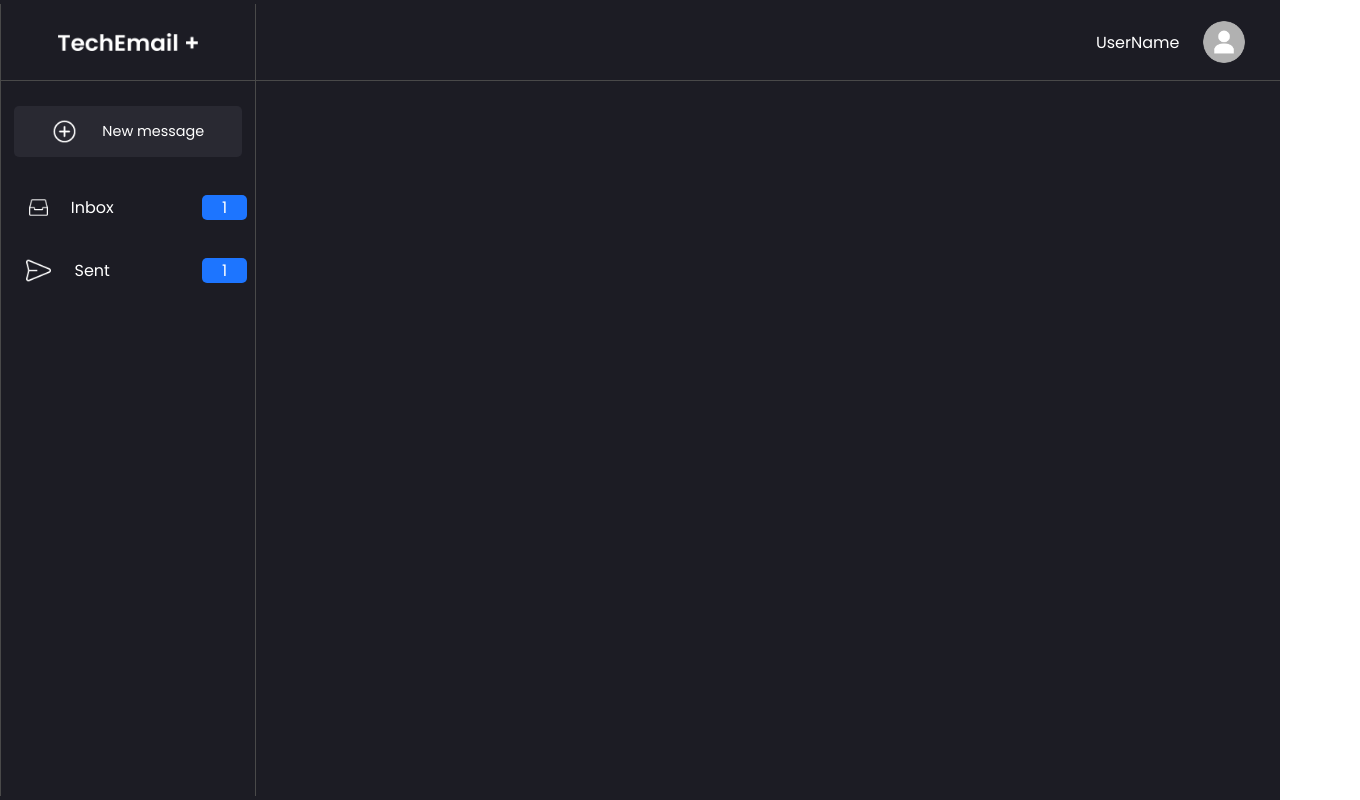
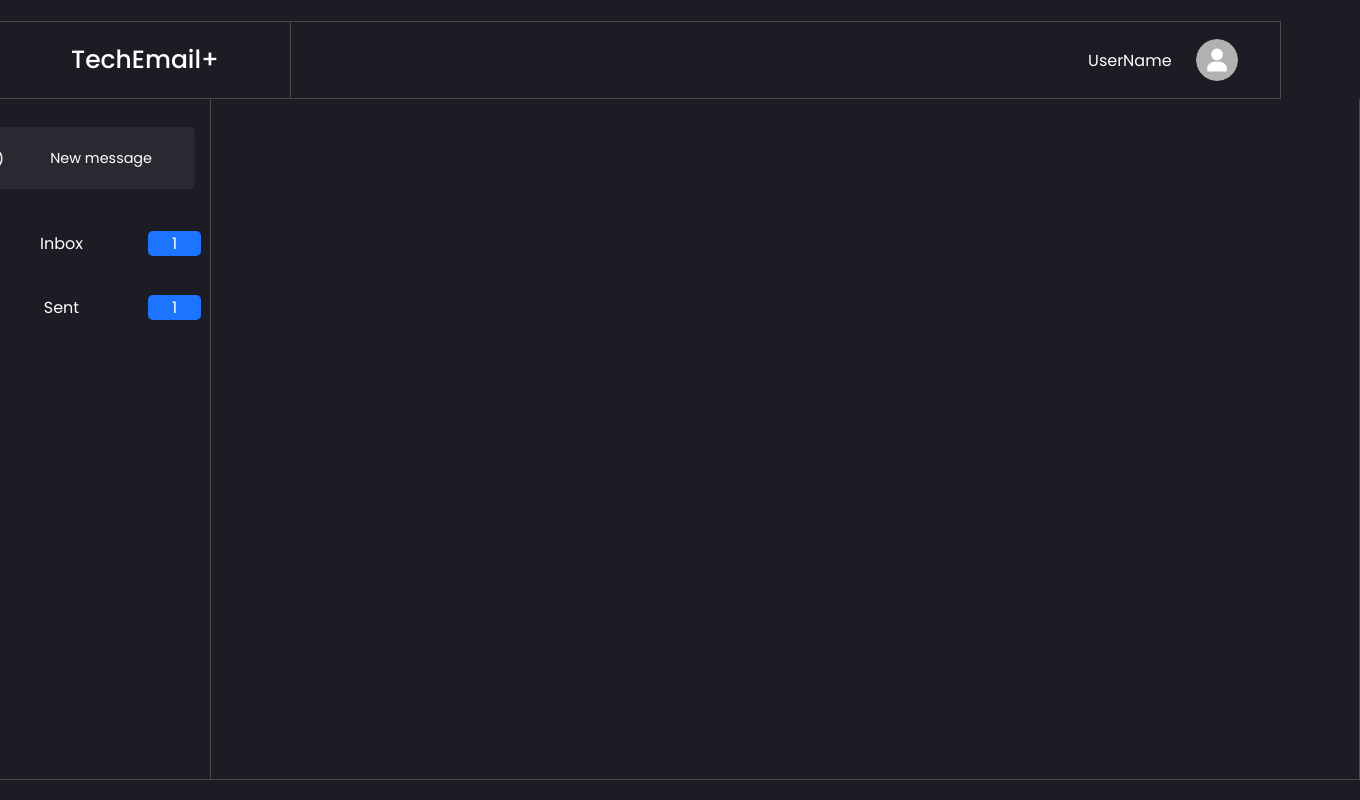
Before and after one commit to mafer23/email-client-app, a React (Vite) app in the folder front-end/: page /emailClient/dashboard in a window 1280 px wide. Shown: the whole page, 1360 px wide, since content can reach past the window. Built offline with nearby package versions, Linux system fonts and the light colour scheme.

Commit message:
cambios realizados y hechos en componentes

```diff
--- /dev/null
+++ b/front-end/src/dashboard/components/emailPanel.tsx
@@ -0,0 +1,11 @@
+import "../pages/_dashboardPage.scss";
+
+
+export const EmailPanel = () => {
+
+  return (
+    <div className="dashboardPage__emailPanel">
+
+    </div>
+  );
+}
--- /dev/null
+++ b/front-end/src/dashboard/components/navBar.tsx
@@ -0,0 +1,19 @@
+import "../pages/_dashboardPage.scss";
+//* Importing images
+import UserI from "../../images/userProfile.png"
+
+export const NavBar = () => {
+    return(
+        <nav className="dashboardPage__navContainer">
+            <span className="dashboardPage__navContainer__logoBox">
+                <p className="dashboardPage__navContainer__logoBox__logo">
+                    TechEmail+
+                </p>
+            </span>
+            <span className="dashboardPage__navContainer__identity">
+                <p>UserName</p>
+            <img src={UserI} width={50} height={50}></img>
+        </span>
+        </nav>
+    );
+};
--- /dev/null
+++ b/front-end/src/dashboard/components/navMenu.tsx
@@ -0,0 +1,32 @@
+import "../pages/_dashboardPage.scss";
+//* Importing images
+
+import addLogo from "../../images/add2.png";
+import inboxL from "../../images/inbox.png";
+import sentL from "../../images/sent.png";
+
+
+
+export const NavMenu = () =>{
+    return (
+        <div className="dashboardPage__menuContainer">
+            <button className="dashboardPage__menuContainer__createButton">
+          <img src={addLogo} width={25} height={25}></img>
+          <p>New message</p>
+        </button>
+
+        <button className="dashboardPage__menuContainer__inoutButton">
+          <img src={inboxL} width={25} height={25}></img>
+          <p>Inbox</p>
+          <p className="dashboardPage__menuContainer__notLog" >1</p>
+        </button>
+
+        <button className="dashboardPage__menuContainer__inoutButton">
+          <img src={sentL} width={25} height={25}></img>
+          <p>Sent</p>
+          <p className="dashboardPage__menuContainer__notLog" >1</p>
+        </button>
+        </div>
+
+    );
+}
--- a/front-end/src/dashboard/pages/DashboardPage.tsx
+++ b/front-end/src/dashboard/pages/DashboardPage.tsx
@@ -1,51 +1,19 @@
+import { NavBar } from "../components/Navbar";
+import { EmailPanel } from "../components/emailPanel";
+import { NavMenu } from "../components/navMenu";
 import "./_dashboardPage.scss";
-//* Importing images
-import iconLogo from "../../images/Logo.png";
-import addLogo from "../../images/add2.png";
-import inboxL from "../../images/inbox.png";
-import sentL from "../../images/sent.png";
-import UserI from "../../images/userProfile.png"
-import { useRef } from "react";
 
 
 export const DashboardPage = () => {
-  const userName = useRef<HTMLParagraphElement>(null);
-  const sentMessages = useRef<HTMLParagraphElement>(null);
-  const receivedMessages = useRef<HTMLParagraphElement>(null);
+
   return (
-    <article className="dashboardPage">
-      <section className="dashboardPage__leftContainer">
-
-        <span className="dashboardPage__leftContainer__logoBox">
-          <img src={iconLogo} className="dashboardPage__leftContainer__logoBox__logo"></img>
-        </span>
-
-        <button className="dashboardPage__leftContainer__createButton">
-          <img src={addLogo} width={25} height={25}></img>
-          <p>New message</p>
-        </button>
-
-        <button className="dashboardPage__leftContainer__inoutButton">
-          <img src={inboxL} width={25} height={25}></img>
-          <p>Inbox</p>
-          <p className="dashboardPage__leftContainer__notLog" ref={receivedMessages}>1</p>
-        </button>
-
-        <button className="dashboardPage__leftContainer__inoutButton">
-          <img src={sentL} width={25} height={25}></img>
-          <p>Sent</p>
-          <p className="dashboardPage__leftContainer__notLog" ref={sentMessages}>1</p>
-        </button>
-
+    <div className="dashboardPage">
+      <NavBar></NavBar>
+      <section className="dashboard">
+        <NavMenu></NavMenu>
+        <EmailPanel></EmailPanel>
       </section>
 
-      <section className="dashboardPage__rightContainer">
-        <span className="dashboardPage__rightContainer__identity">
-          <p ref={userName}>UserName</p>
-          <img src={UserI} width={50} height={50}></img>
-        </span>
-      </section>
-
-    </article>
+    </div>
   );
 }
--- a/front-end/src/dashboard/pages/_dashboardPage.scss
+++ b/front-end/src/dashboard/pages/_dashboardPage.scss
@@ -1,60 +1,71 @@
 @import "../../styles/settings";
 @import "../../styles/stylesGeneral";
 
+body{
+    background-color: $color6;
+}
+
+.dashboard{
+    @include DisplayFlex(center,center,row,none,0);
+    height: 85%;
+    max-width: 90em;
+
+}
+
 .dashboardPage {
-    /*
-    Dashboard is organized in 2 big sections called left and rigth container.
-    Each container is a flex column*/
     font-family: $mainFont,sans-serif;
     color:$color2;
-    width: 100vw;
+    width: 100%;
     height: 100vh;
-    background-color: $color6;
-    padding: 0;
+    max-width: 90em;
+
+    margin:auto;
     @include DisplayFlex(
         center,
         center,
-        row,
+        column,
         none,
         0
     );
-    &__leftContainer{
-        /*background-color: $color5;*/
+    &__navContainer{
+        @include DisplayFlex(center,space-between,row,none,0);
+        border:1px $color3 solid;
+        width: 100%;
+        height: 76px;
+        &__logoBox{
+            @include DisplayFlex(center,center,none,none,0);
+            border-right: 1px solid $color3;
+            position: relative;
+            height: 76px;
+            width: 290px;
+            &__logo{
+                font-size: 25px;
+                font-weight: 500;
+            }
+            padding:0;
+        }
+        &__identity {
+            @include DisplayFlex(center,flex-end,row,none,0);
+            padding-right: 3%;
+        }
+        &__identity p {
+            padding-right: 15%;
+        }
+
+    }
+
+    &__menuContainer{
         border:1px solid $color3;
-        border-right: 0px;
-        border-bottom: none;
+        width: 290px;
+        height: 100%;
         border-top: none;
-        min-width: 19%;
-        min-height: 99%;
-        /*Pendiente: ver como reacciona con el resto de cosas*/
         @include DisplayFlex(flex-start,flex-start,column,none,0);
 
-        &__logoBox{
-            @include DisplayFlex(center,center,none,none,0);
-            border: 1px solid $color3;
-            position: relative;
-            border-top: none;
-            border-left: none;
-            border-right: none;
-            height: 76px;
-
-            &__logo{
-                width: 55%;
-
-            }
-        }
-
         &__createButton{
-            @include StylesButton(90%, 20%, 5px, $color7);
-            font-family: $mainFont,sans-serif;
-            color:$color2;
-            font-size: 0.9em;
-            display: flex;
-            flex-direction: row;
-            align-items: center;
-            justify-content: space-between;
+            @include StylesButton(90%, 62px, 5px, $color7);
+            @include StylesText(0.9em,400,$color2);
+            @include DisplayFlex(center,space-between,row,none,0);
             margin: auto;
-            padding: 5%;
             padding-left: 15%;
             padding-right: 15%;
             margin-top: 10%;
@@ -62,75 +73,48 @@
         }
         &__createButton:hover{
             background-color: $color8;
+            color:$color1;
+            font-weight: bold;
         }
 
         &__inoutButton{
-            @include StylesButton(100%, 20%, 0, $color6);
-            font-family: $mainFont,sans-serif;
-            color:$color2;
-            font-size: 1em;
-            display: flex;
-            flex-direction: row;
-            align-items: flex-start;
-            justify-content: space-between;
+            @include StylesButton(100%, 50px, 0, $color6);
+            @include StylesText(1em,400,$color2);
+            @include DisplayFlex(center,space-between,row,none,0);
             margin: auto;
             margin-top: 0;
             margin-bottom: 5%;
-            padding: 5%;
             padding-left: 10%;
+            padding-right: 3%;
 
         }
         &__inoutButton:hover{
             background-color: $color7;
             border-left: 2px solid $color2;
         }
-        /*Text from inbox and sent*/
-        &__inoutButton:nth-child(3){
-            padding-right: 30%;
-        }
-        &__inoutButton:nth-child(4){
-            padding-right: 30%;
-        }
+
         &__notLog{
             background-color: $color4;
-            position: relative;
             border-radius: 5px;
             color:$color2;
             font-size: 1em;
-            width: 30%;
-            max-width: 35%;
-            left:45%;
+            width: 53px;
+            max-width: 60px;
+
 
 
         }
-
-
     }
 
-    &__rightContainer{
-        /*background-color: $color4;*/
-        border:1px solid $color3;
-        min-width: 80%;
-        min-height: 99%;
-        border-bottom: none;
-        border-top: none;
-        border-right: none;
-
-        &__identity {
-            @include DisplayFlex(center,flex-end,row,none,0);
-            width: 97%;
-            height: 50px;
-            padding: auto;
-
-            padding-right: 3%;
-            height: 76px;
-            border-bottom: 1px solid $color3;
-        }
-        &__identity p {
-            padding-right: 2%;
-        }
-
+    &__emailPanel{
+        border: 1px solid $color3;
+        border-left: none;
+        border-top:none;
+        width: 1153px;
+        height: 100%;
+        max-width: 1153px;
     }
 
 
+
 }
--- a/front-end/src/store/slices/auth/AuthSlice.ts
+++ b/front-end/src/store/slices/auth/AuthSlice.ts
@@ -4,7 +4,7 @@ import { createSlice } from "@reduxjs/toolkit";
 import { typeAuthSlice } from "../../../types/types";
 
 const initialState: typeAuthSlice = {
-    status: 'no-authenticated', //authenticated, checking, no-authenticated
+    status: 'authenticated', //authenticated, checking, no-authenticated
     user: {},
     errorMessage: undefined
 }
```
Also changed, not shown: front-end/src/dashboard/components/components.txt (deleted), front-end/src/images/Logo.png.
